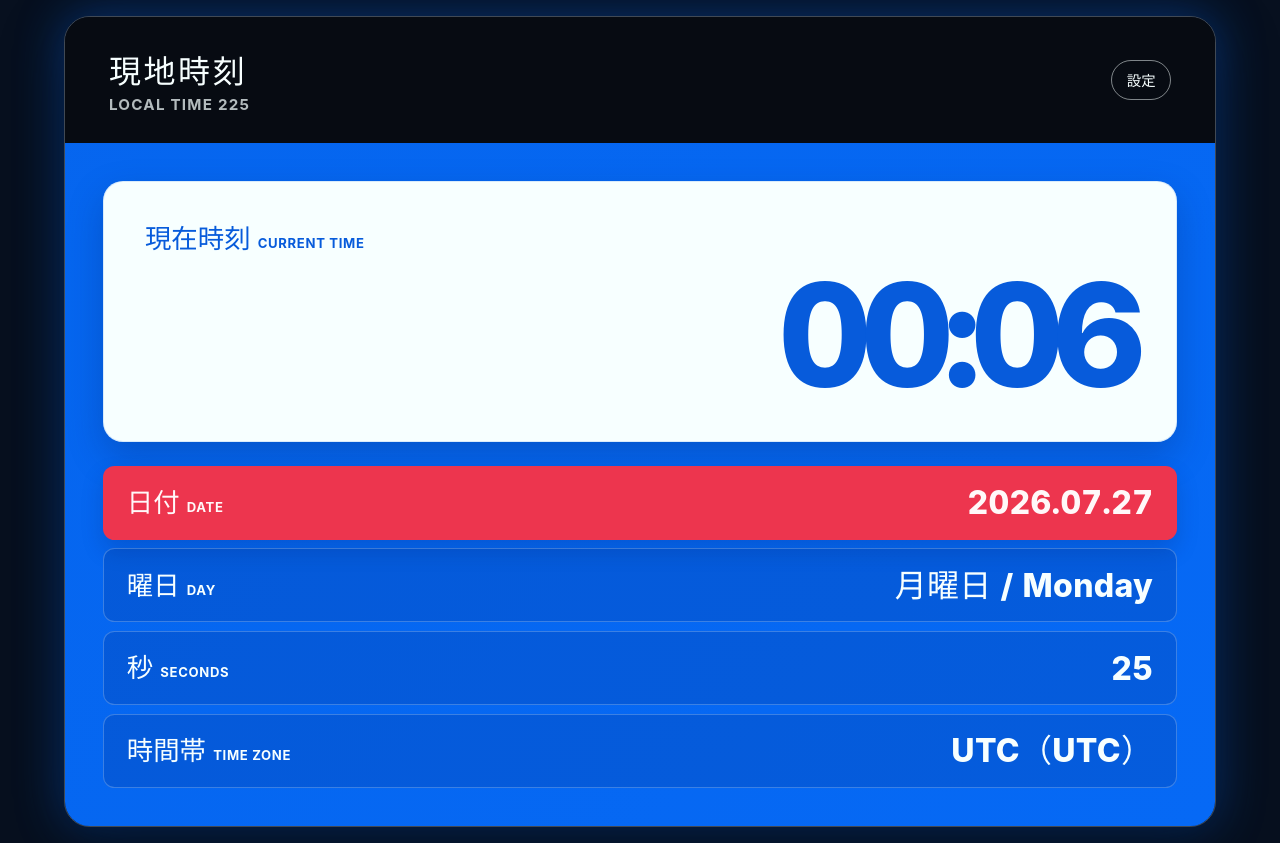
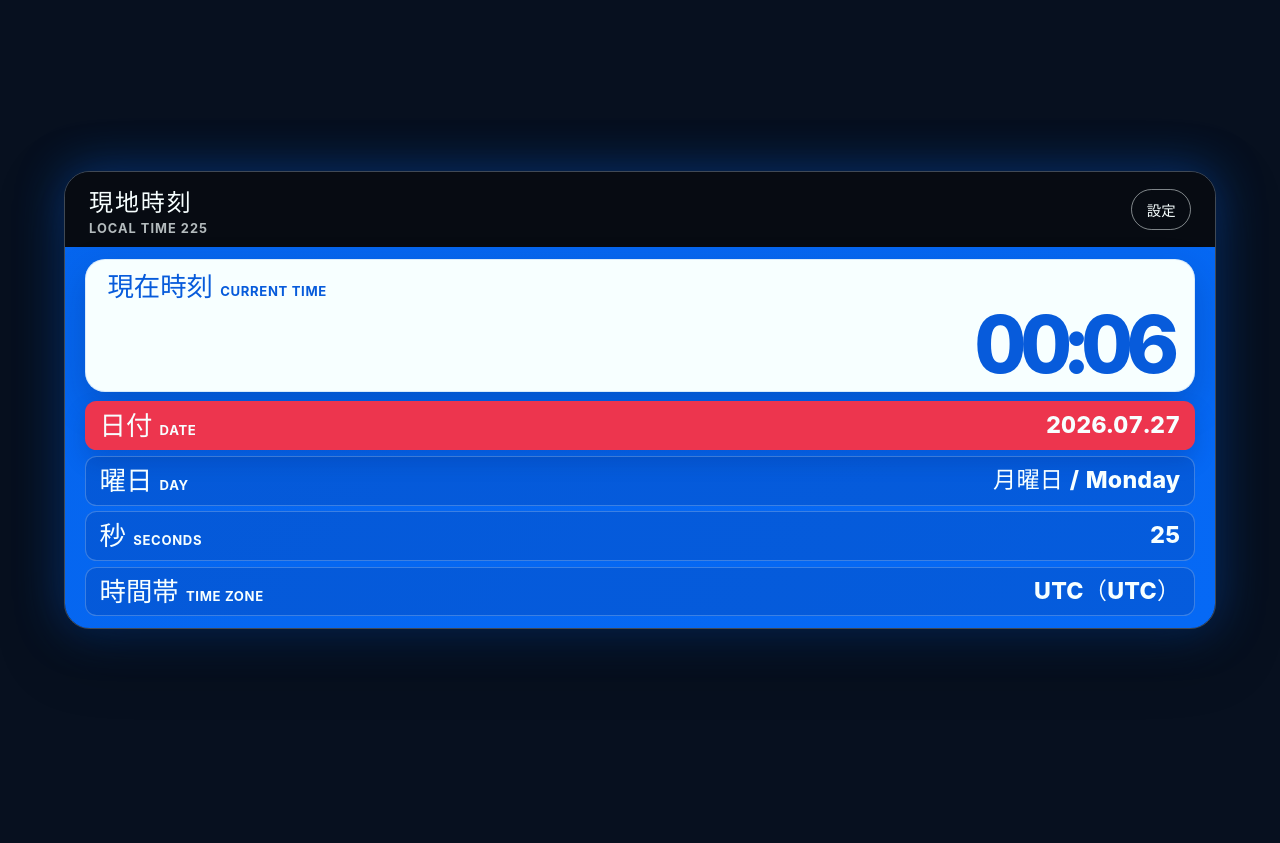
Before and after one commit to data-lab-23/jst-225-clock, a website built with Vite: page index.html in a window 1280 px wide. After the commit the page ends 800 px from the top, so only its background shows below. Built offline with nearby package versions, Linux system fonts and the light colour scheme.

Commit message:
fix: honor themed clock text and short viewports

```diff
--- a/src/styles.css
+++ b/src/styles.css
@@ -24,12 +24,14 @@ button:focus-visible { outline: 3px solid #f7ffff; outline-offset: 3px; }
   display: grid;
   min-height: 100dvh;
   place-items: center;
+  color: var(--text-color);
   padding: max(1rem, env(safe-area-inset-top)) max(1rem, env(safe-area-inset-right)) max(1rem, env(safe-area-inset-bottom)) max(1rem, env(safe-area-inset-left));
 }
 
 .clock-board {
   inline-size: min(100%, 72rem);
   overflow: hidden;
+  color: var(--text-color);
   border: 1px solid rgb(247 255 255 / 24%);
   border-radius: clamp(1rem, 2vw, 1.75rem);
   box-shadow: 0 1.25rem 4rem rgb(0 0 0 / 40%), 0 0 3rem color-mix(in srgb, var(--panel-color) 48%, transparent);
@@ -42,6 +44,7 @@ button:focus-visible { outline: 3px solid #f7ffff; outline-offset: 3px; }
   gap: 1rem;
   min-width: 0;
   padding: clamp(1rem, 2.5vw, 1.8rem) clamp(1.1rem, 3.5vw, 2.75rem);
+  color: #f7ffff;
   background: #070b12;
 }
 
@@ -153,7 +156,7 @@ button:focus-visible { outline: 3px solid #f7ffff; outline-offset: 3px; }
 }
 
 .date-row {
-  color: #fff8f9;
+  color: var(--text-color);
   border-color: transparent;
   background: var(--accent-color);
   box-shadow: 0 0.65rem 1.4rem rgb(0 30 93 / 20%);
@@ -177,6 +180,38 @@ dialog { color: #07101f; }
   .clock-row dd { text-align: left; }
 }
 
+@media (min-width: 761px) and (max-height: 820px) {
+  #app { padding-block: 0.65rem; }
+
+  .clock-header {
+    padding: 0.7rem 1.5rem;
+  }
+
+  .clock-title-ja { font-size: calc(clamp(1.1rem, 2vw, 1.5rem) * var(--text-scale)); }
+  .clock-title-en { font-size: calc(clamp(0.65rem, 1vw, 0.8rem) * var(--text-scale)); }
+
+  .clock-panel { padding: 0.75rem 1.25rem; }
+
+  .primary-time {
+    gap: 0.3rem;
+    padding: 0.75rem 1.4rem;
+  }
+
+  .primary-value { font-size: calc(clamp(3.25rem, 10vh, 5.5rem) * var(--display-scale)); }
+
+  .clock-rows {
+    gap: 0.35rem;
+    margin-top: 0.55rem;
+  }
+
+  .clock-row {
+    gap: 0.75rem;
+    padding: 0.5rem 0.85rem;
+  }
+
+  .clock-row dd { font-size: calc(clamp(1rem, 3.2vh, 1.45rem) * var(--display-scale)); }
+}
+
 @media (prefers-reduced-motion: reduce) {
   *, *::before, *::after {
     scroll-behavior: auto !important;
```
Also changed, not shown: src/styles.test.ts (added, +29 -0 lines).
